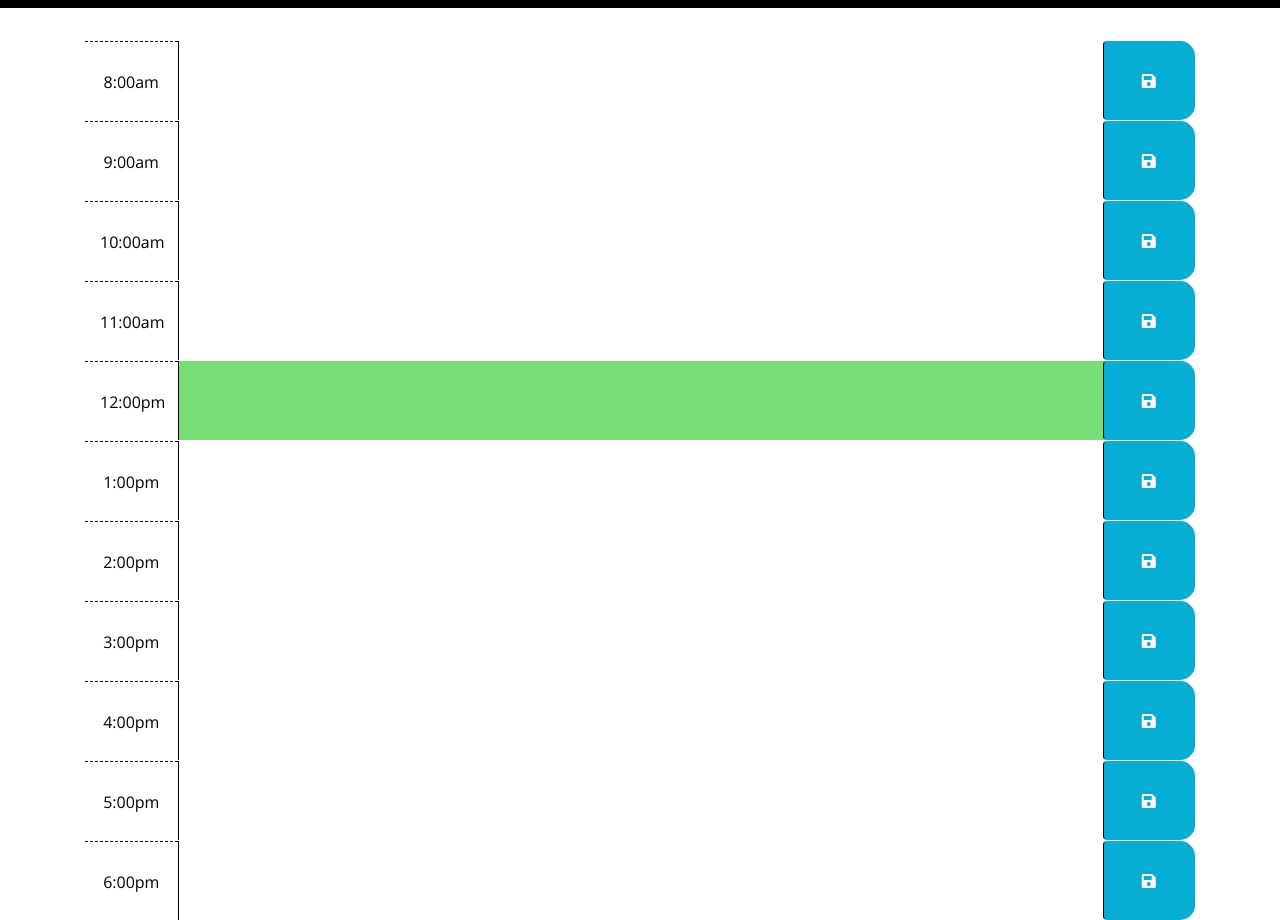
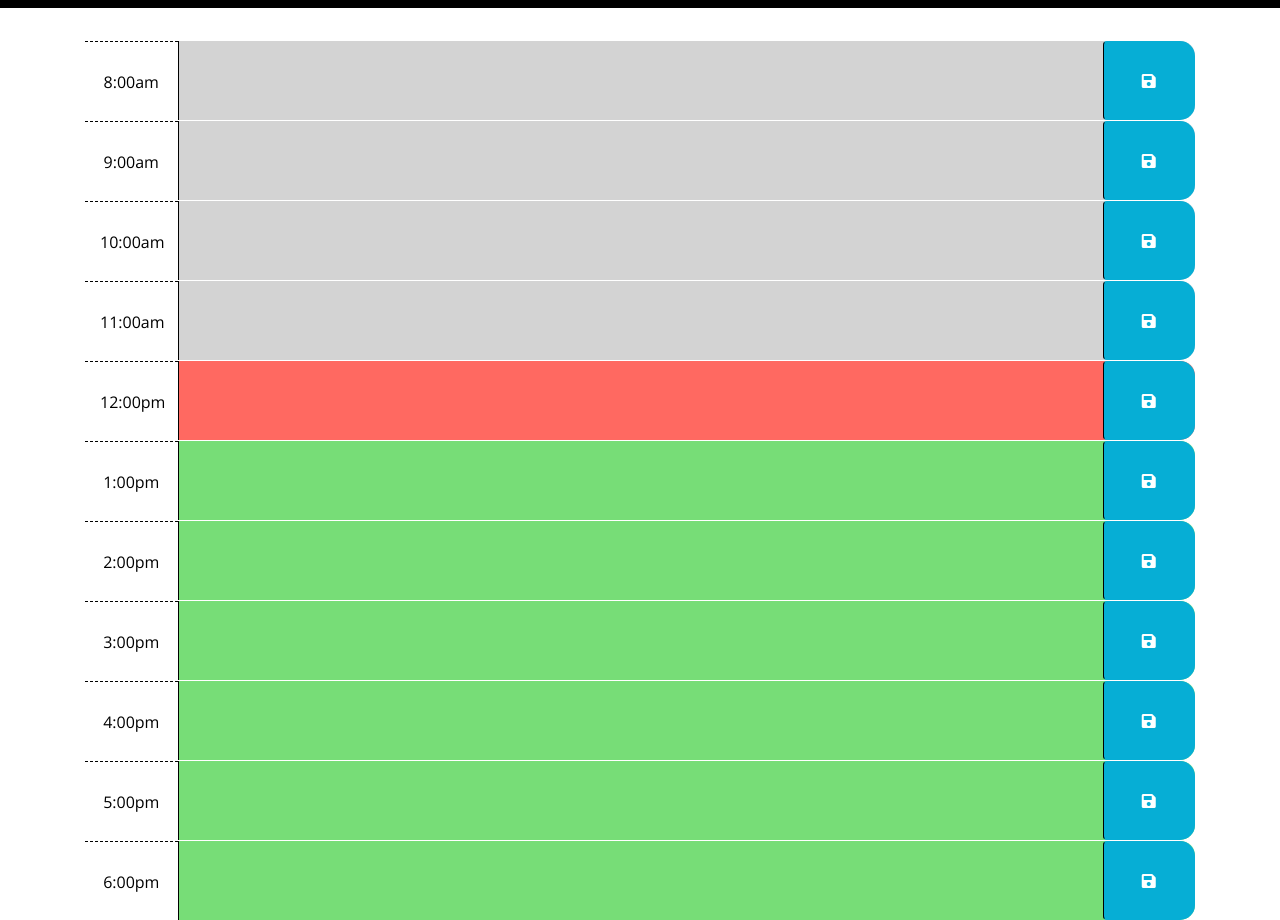
Before and after one commit to leawilhelmer/hw-5-Work-Day-Scheduler, a plain HTML site: page Develop/index.html in a window 1280 px wide. Shown: the part 260-1180 px from the top of the page. Drawn offline with nearby package versions, Linux system fonts and the light colour scheme.

Commit message:
added past present and future in html

```diff
--- a/Develop/index.html
+++ b/Develop/index.html
@@ -34,7 +34,7 @@
       <div class="container">
         <!-- Timeblocks go here -->
 
-        <div id="hour8" class="row time-block">
+        <div id="hour8" class="row time-block past">
           <div class="col-md-1 hour">
               8:00am
           </div>
@@ -43,25 +43,25 @@
           <button class="btn saveBtn col-md-1"><i class="fas fa-save"></i></button>
       </div>
 
-        <div id="hour9" class="row time-block">
+        <div id="hour9" class="row time-block past">
             <div class="col-md-1 hour">
                 9:00am
             </div>
-            <textarea class="col-md-10 description">
+            <textarea class="col-md-10 description past">
             </textarea>
             <button class="btn saveBtn col-md-1"><i class="fas fa-save"></i></button>
         </div>
 
-        <div id="hour10" class="row time-block">
+        <div id="hour10" class="row time-block past">
             <div class="col-md-1 hour">
                 10:00am
             </div>
-            <textarea class="col-md-10 description">
+            <textarea class="col-md-10 description past">
             </textarea>
             <button class="btn saveBtn col-md-1"><i class="fas fa-save"></i></button>
         </div>
 
-        <div id="hour11" class="row time-block">
+        <div id="hour11" class="row time-block past">
             <div class="col-md-1 hour">
                 11:00am
             </div>
@@ -70,7 +70,7 @@
             <button class="btn saveBtn col-md-1"><i class="fas fa-save"></i></button>
         </div>
 
-        <div id="hour12" class="row time-block past present future">
+        <div id="hour12" class="row time-block present">
             <div class="col-md-1 hour">
                 12:00pm
             </div>
@@ -79,7 +79,7 @@
             <button class="btn saveBtn col-md-1"><i class="fas fa-save"></i></button>
         </div>
 
-        <div id="hour13" class="row time-block">
+        <div id="hour13" class="row time-block future">
             <div class="col-md-1 hour">
                 1:00pm
             </div>
@@ -88,7 +88,7 @@
             <button class="btn saveBtn col-md-1"><i class="fas fa-save"></i></button>
         </div>
 
-        <div id="hour14" class="row time-block">
+        <div id="hour14" class="row time-block future">
             <div class="col-md-1 hour">
                 2:00pm
             </div>
@@ -97,7 +97,7 @@
             <button class="btn saveBtn col-md-1"><i class="fas fa-save"></i></button>
         </div>
 
-        <div id="hour15" class="row time-block">
+        <div id="hour15" class="row time-block future">
             <div class="col-md-1 hour">
                 3:00pm
             </div>
@@ -106,7 +106,7 @@
             <button class="btn saveBtn col-md-1"><i class="fas fa-save"></i></button>
         </div>
 
-        <div id="hour16" class="row time-block">
+        <div id="hour16" class="row time-block future">
             <div class="col-md-1 hour">
                 4:00pm
             </div>
@@ -115,7 +115,7 @@
             <button class="btn saveBtn col-md-1"><i class="fas fa-save"></i></button>
         </div>
 
-        <div id="hour17" class="row time-block">
+        <div id="hour17" class="row time-block future">
             <div class="col-md-1 hour">
                 5:00pm
             </div>
@@ -124,7 +124,7 @@
             <button class="btn saveBtn col-md-1"><i class="fas fa-save"></i></button>
         </div>
 
-        <div id="hour18" class="row time-block">
+        <div id="hour18" class="row time-block future">
           <div class="col-md-1 hour">
               6:00pm
           </div>
```
